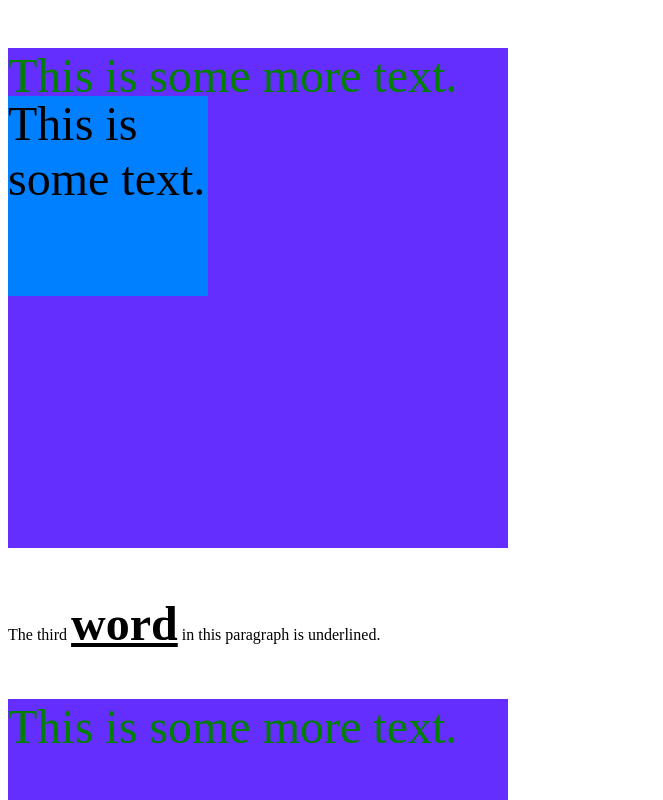
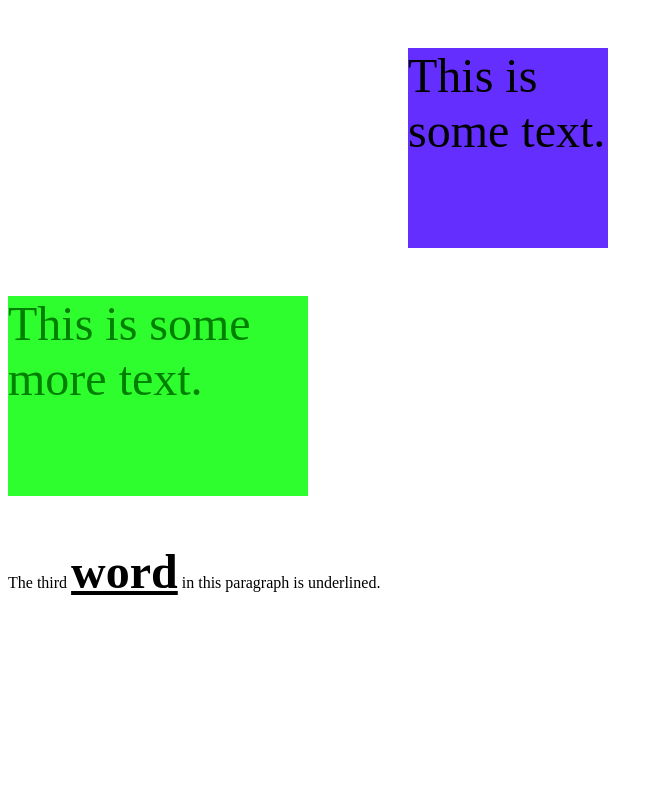
Before and after one commit to bymak87/udemyFE, a plain HTML site: page my websites/2.CSS/index.html in a window 1280 px wide. Shown: the top 800 px of the page, without its empty margins (0-663 px from the left). Drawn offline with Linux system fonts and the light colour scheme.

Commit message:
margin lesson

```diff
--- a/my websites/2.CSS/index.html
+++ b/my websites/2.CSS/index.html
@@ -20,19 +20,19 @@
         .bold {
             font-weight: bold;
         }
-        .bluebox{
-            background-color: #0080FF;
-            width: 200px;
-            height:200px;
-            position:fixed;
-            z-index: 1;
-        }
+
         .purplebox{
             background-color: #642EFE;
-            width: 500px;
-            height: 500px;
+            width: 200px;
+            height: 200px;
+            z-index: 1;
+            margin-left: 400px;
+                }
+        .greenbox{
+            background-color: #2EFE2E;
+            width: 300px;
+            height:200px;
             z-index: 2;
-
         }
 
 
@@ -41,12 +41,12 @@
 </head>
 
 <body>
-    <div><p class="bluebox large">This is some text.</p></div>
-    <div><p id="green" class=" purplebox large">This is some more text.</p></div>
+    <div><p class="purplebox large">This is some text.</p></div>
+    <div><p id="green" class=" greenbox large">This is some more text.</p></div>
 
     <p>The third <span class="large bold underlined">word</span> in this paragraph is underlined.</p>
 
-    <div><p id="green" class=" purplebox large">This is some more text.</p></div><div><p id="green" class=" purplebox large">This is some more text.</p></div><div><p id="green" class=" purplebox large">This is some more text.</p></div>
+
 
 </body>
 </html>
```
